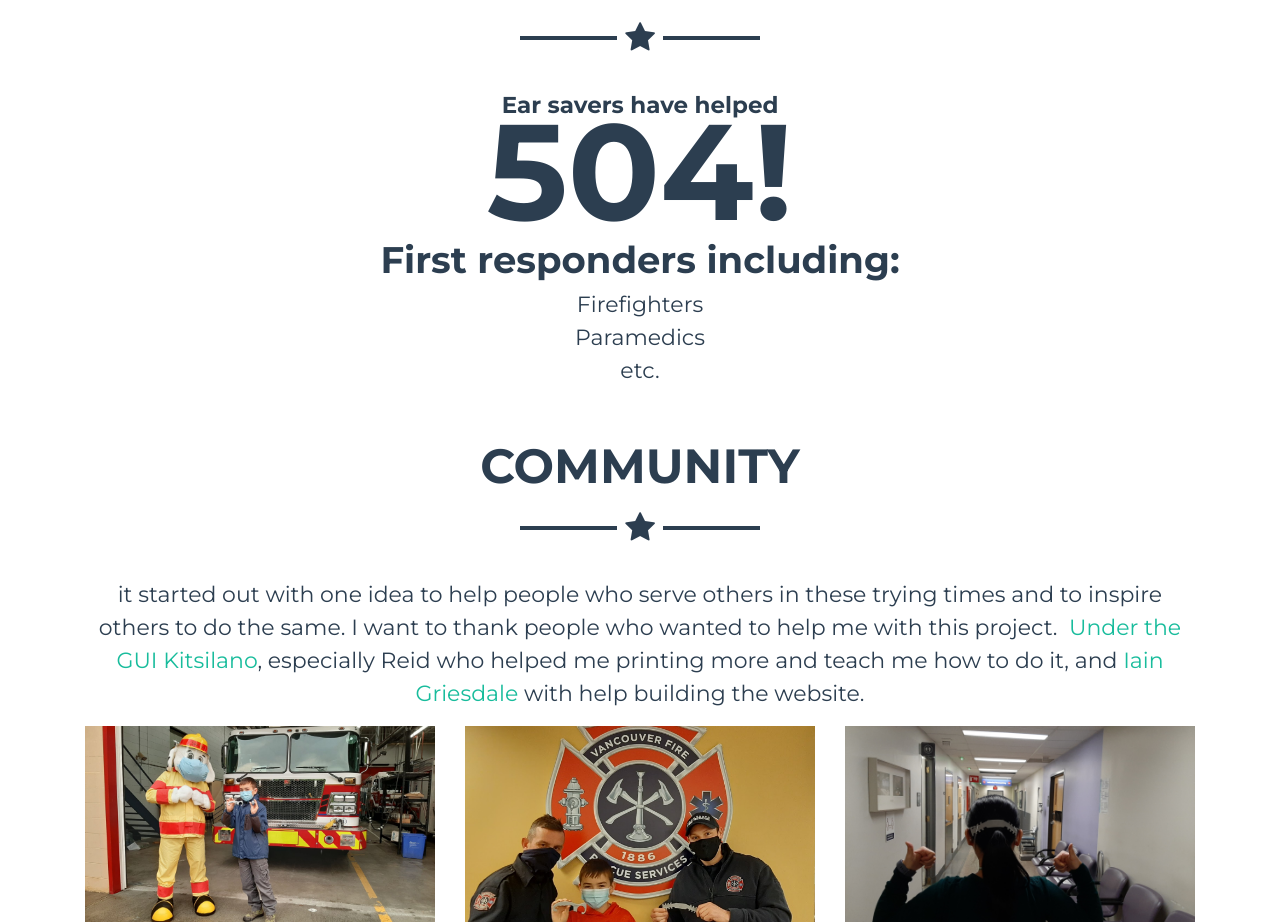
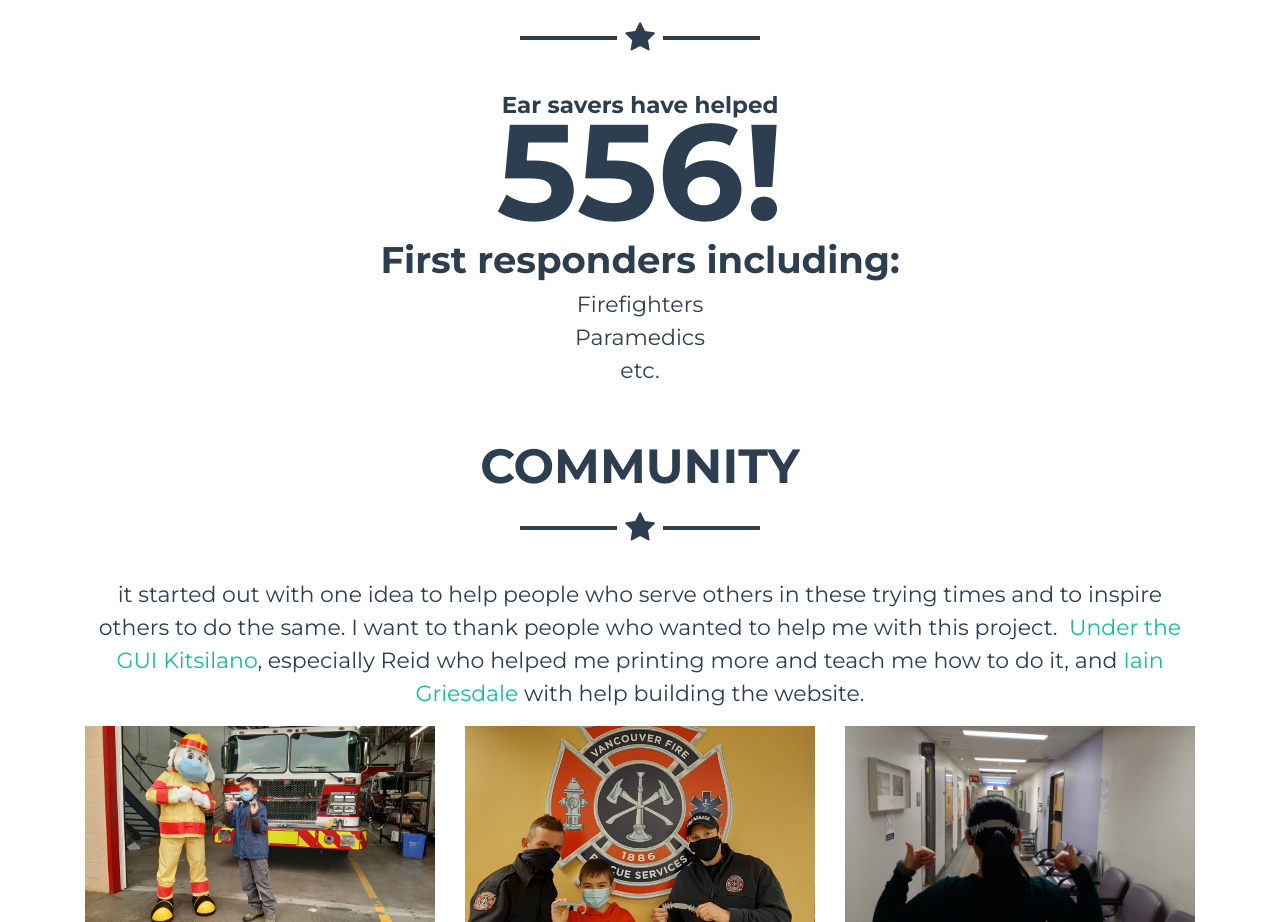
Before and after one commit to Earsavers3D/Earsavers3D, a plain HTML site: page index.html in a window 1280 px wide. Shown: the part 1480-2402 px from the top of the page. Drawn offline with nearby package versions, Linux system fonts and the light colour scheme.

Commit message:
Update index.html

```diff
--- a/index.html
+++ b/index.html
@@ -36,7 +36,7 @@
             <h2 class="text-uppercase text-center text-secondary">My goal</h2>
             <hr class="star-dark mb-5">
             <div style="margin-bottom: 59px;"><strong class="text-center" style="color: rgb(44,62,80);font-size: 23px;font-family: Montserrat, sans-serif;">Ear savers have helped</strong>
-                <h2 class="text-uppercase text-center text-secondary" style="font-size: 136px;height: 102px;padding-top: 29px;">504!</h2><strong class="text-center" style="color: rgb(44,62,80);font-size: 37px;font-family: Montserrat, sans-serif;">First responders including:</strong>
+                <h2 class="text-uppercase text-center text-secondary" style="font-size: 136px;height: 102px;padding-top: 29px;">556!</h2><strong class="text-center" style="color: rgb(44,62,80);font-size: 37px;font-family: Montserrat, sans-serif;">First responders including:</strong>
                 <p style="font-family: Montserrat, sans-serif;color: rgb(44,62,80);font-size: 22px;">Firefighters<br>Paramedics<br>etc.</p>
             </div>
             <h2 class="text-uppercase text-center text-secondary">Community</h2>
```
